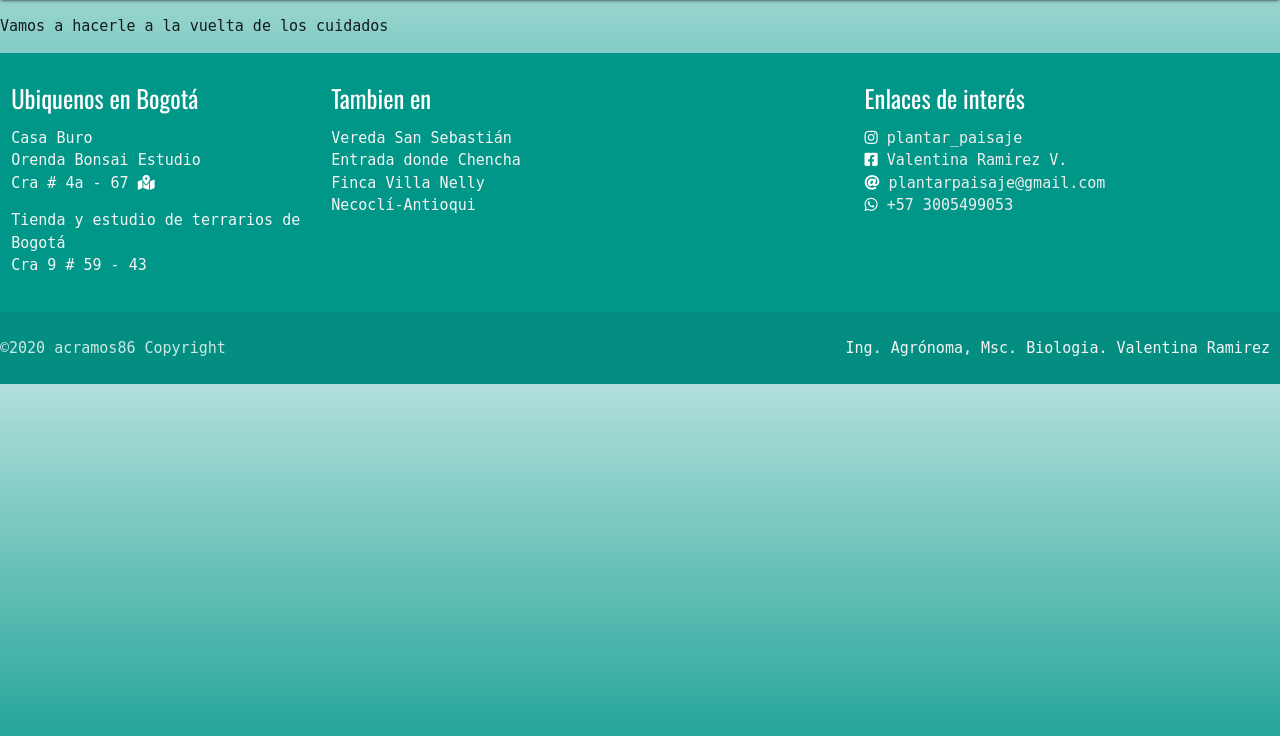
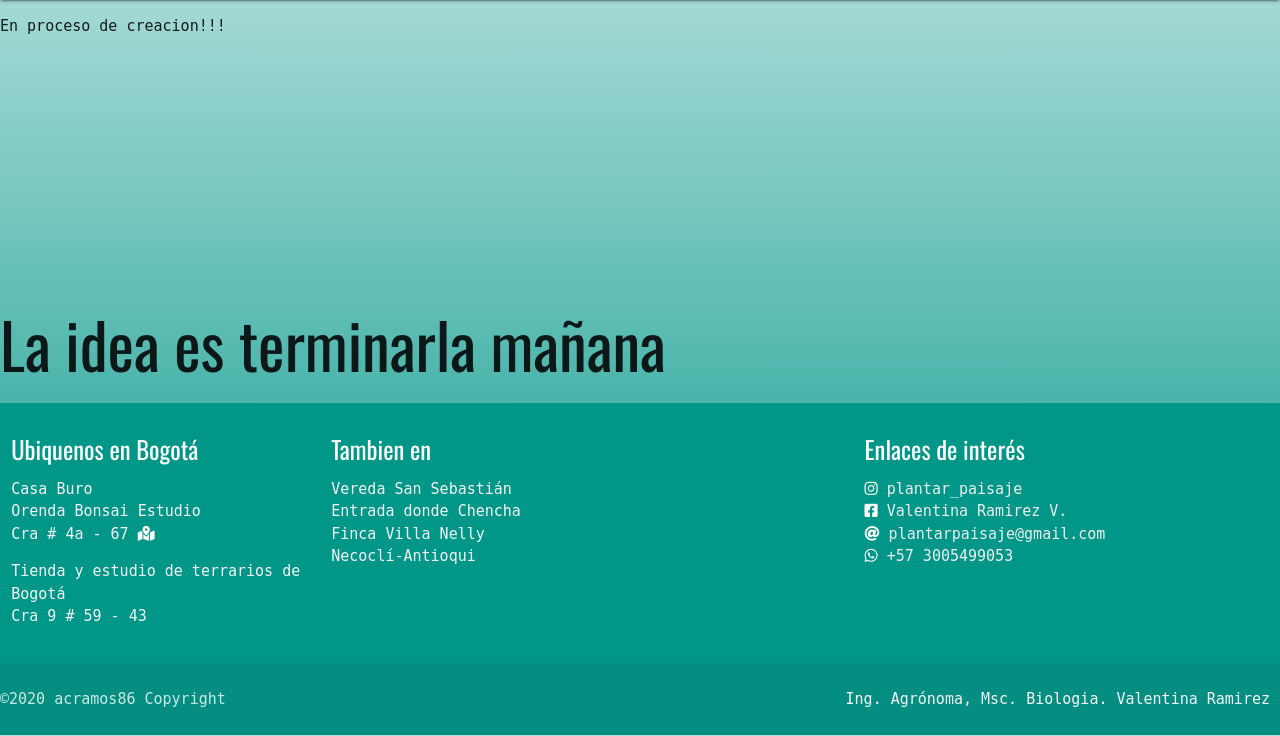
Before and after one commit to acramos86/webEstatica_Django, a Django app: page /cuidados/ in a window 1280 px wide. Shown: the part 64-800 px from the top of the page. Run offline with Django 3.2, Linux system fonts and the light colour scheme; some libraries are stand-ins or nearby versions; some web fonts are replaced.

Commit message:
Guardando cambios antes de probar el efecto

```diff
--- a/proyectoDjango/templates/cuidados.html
+++ b/proyectoDjango/templates/cuidados.html
@@ -7,6 +7,17 @@ guias
 
 {% block content %}
 
-<p>Vamos a hacerle a la vuelta de los cuidados</p>
+<p>En proceso de creacion!!!</p>
+<br>
+<br>
+<br>
+<br>
+<br>
+<br>
+<br>
+<br>
+<br>
+<br>
+<h1>La idea es terminarla mañana</h1>
 
 {% endblock %}
```
